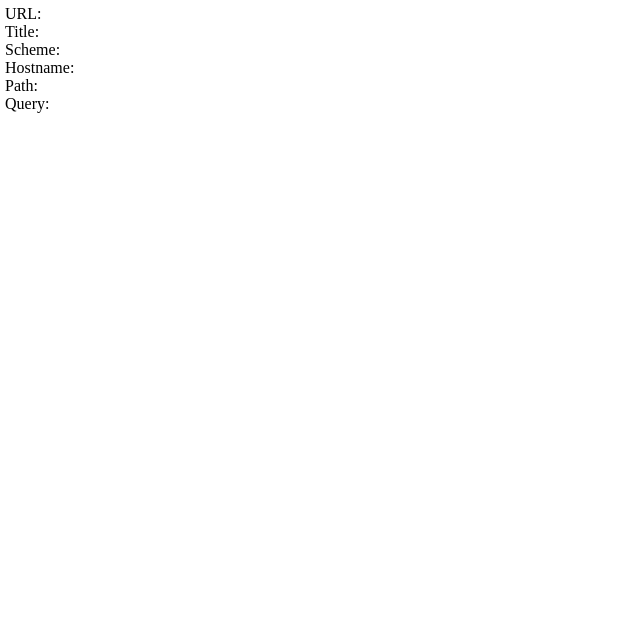
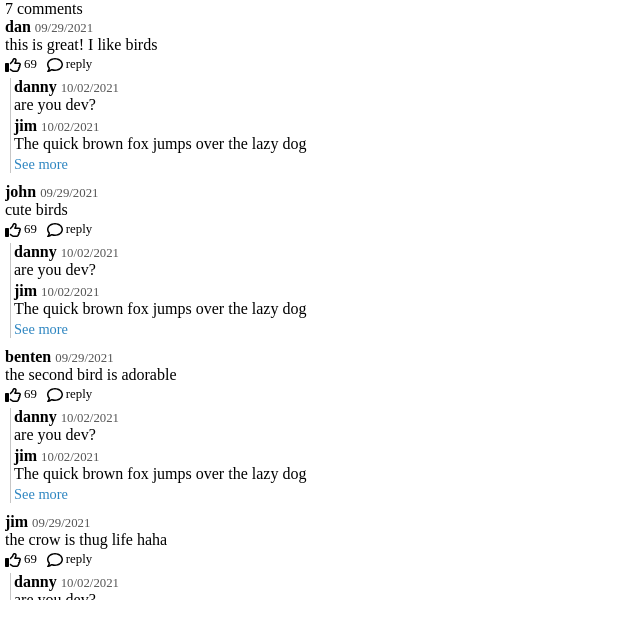
Before and after one commit to webcuss/webcuss, a React (Create React App) app in the folder extension/: page / in a window 1280 px wide. Shown: the top 638 px of the page, without its empty margins (0-640 px from the left). Built offline with nearby package versions, Linux system fonts and the light colour scheme; no server answers.

Commit message:
chore: add dummy screens for comments

```diff
--- a/extension/package.json
+++ b/extension/package.json
@@ -7,7 +7,6 @@
     "@fortawesome/free-regular-svg-icons": "^6.2.0",
     "@fortawesome/free-solid-svg-icons": "^6.2.0",
     "@fortawesome/react-fontawesome": "^0.2.0",
-    "@types/styled-components": "^5.1.26",
     "date-fns": "^2.29.3",
     "react": "^18.2.0",
     "react-dom": "^18.2.0",
@@ -24,7 +23,8 @@
     "@types/jest": "^27.5.2",
     "@types/node": "^16.11.65",
     "@types/react": "^18.0.21",
-    "@types/react-dom": "^18.0.6"
+    "@types/react-dom": "^18.0.6",
+    "@types/styled-components": "^5.1.26"
   },
   "scripts": {
     "start": "react-scripts start",
--- /dev/null
+++ b/extension/src/components/action-like/ActionLike.tsx
@@ -0,0 +1,36 @@
+import { faThumbsUp } from "@fortawesome/free-regular-svg-icons";
+import { faThumbsUp as faThumbsUpSolid} from '@fortawesome/free-solid-svg-icons';
+import { FontAwesomeIcon } from "@fortawesome/react-fontawesome";
+import React from "react";
+import styled from "styled-components";
+import { P } from "../../interfaces/common";
+
+interface ActionLikeProps extends P {
+    count: number;
+    liked?: boolean;
+}
+
+const Root = styled.div`
+    display: flex;
+    flex-direction: row;
+
+    &:hover {
+        cursor: pointer;
+    }
+`;
+
+const Count = styled.span`
+    font-size: 80%;
+    margin-left: 3px;
+`;
+
+const ActionLike = (p: ActionLikeProps) => {
+    return (
+        <Root>
+            <FontAwesomeIcon icon={p.liked === true ? faThumbsUpSolid : faThumbsUp} />
+            <Count>{p.count > 0 ? p.count : ""}</Count>
+        </Root>
+    );
+};
+
+export default ActionLike;
--- /dev/null
+++ b/extension/src/components/action-reply/ActionReply.tsx
@@ -0,0 +1,29 @@
+import { faComment} from '@fortawesome/free-regular-svg-icons';
+import { FontAwesomeIcon } from '@fortawesome/react-fontawesome';
+import React from "react";
+import styled from "styled-components";
+
+const Root = styled.div`
+    display: flex;
+    flex-direction: row;
+
+    &:hover {
+        cursor: pointer;
+    }
+`;
+
+const Txt = styled.span`
+    font-size: 80%;
+    margin-left: 3px;
+`;
+
+const ActionReply = () => {
+    return (
+        <Root>
+            <FontAwesomeIcon icon={faComment} />
+            <Txt>reply</Txt>
+        </Root>
+    );
+};
+
+export default ActionReply;
--- /dev/null
+++ b/extension/src/components/c5t/C5t.tsx
@@ -0,0 +1,56 @@
+import { format, parseISO } from "date-fns";
+import React, { useState } from "react";
+import styled from "styled-components";
+import { P } from "../../interfaces/common";
+import { IC5t } from "../../interfaces/model";
+import Reply from "../reply/Reply";
+import ActionLike from "../action-like/ActionLike";
+import ActionReply from "../action-reply/ActionReply";
+import Replies from "../replies/Replies";
+
+interface C5tProps extends P {
+    data: IC5t;
+}
+
+const Root = styled.div`
+    margin-bottom: 10px;
+`;
+
+const Date = styled.span`
+    color: var(--gray);
+    font-size: 80%;
+`;
+
+const Actions = styled.div`
+    margin-top: 3px;
+    margin-bottom: 5px;
+    display: flex;
+    flex-direction: row;
+    align-items: center;
+
+    &>*:not(:last-child) {
+        margin-right: 10px;
+    }
+`;
+
+const C5t = (p: C5tProps) => {
+    return (
+        <Root>
+            <div>
+                <b>{p.data.user.uname + " "}</b>
+                <Date>{format(parseISO(p.data.createdOn), "MM/dd/yyyy")}</Date>
+            </div>
+
+            <div>{p.data.comment}</div>
+
+            <Actions>
+                <ActionLike count={69} />
+                <ActionReply />
+            </Actions>
+
+            <Replies data={p.data} />
+        </Root>
+    );
+};
+
+export default C5t;
--- /dev/null
+++ b/extension/src/components/replies/Replies.tsx
@@ -0,0 +1,83 @@
+import React, { useState } from "react";
+import styled from "styled-components";
+import { P } from "../../interfaces/common";
+import { IC5t } from "../../interfaces/model";
+import Reply from "../reply/Reply";
+import T8y from "../t8y/T8y";
+
+const data: IC5t[] = [
+    {
+        comment: "are you dev?",
+        createdOn: "2021-10-02T06:04:22.000Z",
+        user: {
+            uname: "danny"
+        }
+    },
+    {
+        comment: "The quick brown fox jumps over the lazy dog",
+        createdOn: "2021-10-02T06:04:22.000Z",
+        user: {
+            uname: "jim"
+        }
+    },
+    {
+        comment: "indeed 🤣",
+        createdOn: "2021-10-02T06:04:22.000Z",
+        user: {
+            uname: "kim"
+        }
+    },
+    {
+        comment: "agree!",
+        createdOn: "2021-10-02T06:04:22.000Z",
+        user: {
+            uname: "jonnah"
+        }
+    },
+];
+
+interface RepliesProps extends P {
+    data: IC5t;
+}
+
+const defaultVisibleReplies: number = 2;
+
+const Root = styled.div`
+    margin-left: 5px;
+    border-left: 1px solid #C6C6C6;
+    padding-left: 3px;
+`;
+
+const SeeMore = styled.span`
+    font-size: 90%;
+    color: #2E86C1;
+
+    &:hover {
+        cursor: pointer;
+    }
+`;
+
+const Replies = (p: RepliesProps) => {
+    const [replies, setReplies] = useState<IC5t[]>(data.slice(0, defaultVisibleReplies));
+    const [hasMoreReplies, setHasMoreReplies] = useState<boolean>(true);
+
+    const seeMoreClickHandler = () => {
+        setReplies(prev => [...prev, ...data.slice(defaultVisibleReplies, data.length)]);
+        setHasMoreReplies(false);
+    };
+
+    return (
+        <Root>
+            {replies.map((r, i) => <Reply key={i} data={r} />)}
+            {hasMoreReplies && (
+                <div>
+                    <SeeMore onClick={seeMoreClickHandler}>
+                        <T8y text="See more" />
+                    </SeeMore>
+                </div>
+            )}
+        </Root>
+    );
+};
+
+export default Replies;
--- /dev/null
+++ b/extension/src/components/reply/Reply.tsx
@@ -0,0 +1,32 @@
+import { format, parseISO } from "date-fns";
+import React from "react";
+import styled from "styled-components";
+import { P } from "../../interfaces/common";
+import { IC5t } from "../../interfaces/model";
+
+interface ReplyProps extends P {
+    data: IC5t;
+}
+
+const Root = styled.div`
+    margin-bottom: 3px;
+`;
+
+const Date = styled.span`
+    color: var(--gray);
+    font-size: 80%;
+`;
+
+const Reply = (p: ReplyProps) => {
+    return (
+        <Root>
+            <div>
+                <b>{p.data.user.uname + " "}</b>
+                <Date>{format(parseISO(p.data.createdOn), "MM/dd/yyyy")}</Date>
+            </div>
+            <div>{p.data.comment}</div>
+        </Root>
+    );
+};
+
+export default Reply;
--- /dev/null
+++ b/extension/src/components/t8y/T8y.tsx
@@ -0,0 +1,14 @@
+import React from "react";
+import { P } from "../../interfaces/common";
+
+interface T8yProps extends P {
+    text: string;
+}
+
+const T8y = (p: T8yProps) => {
+    return (
+        <div>{p.text}</div>
+    );
+};
+
+export default T8y;
--- a/extension/src/index.css
+++ b/extension/src/index.css
@@ -1,10 +1,23 @@
+:root {
+  --html-width: 340px;
+  --html-height: 600px;
+  --body-padding-top: 0px;
+  --body-padding-right: 5px;
+  --body-padding-bottom: 0px;
+  --body-padding-left: 5px;
+  --gray: #555555;
+}
+
 html {
-  width: 340px;
-  height: 600px;
+  width: var(--html-width);
+  height: var(--html-height);
   margin: 0;
 }
 
 body {
   margin: 0;
-  padding: 5px;
+  padding-top: var(--body-padding-top);
+  padding-right: var(--body-padding-right);
+  padding-bottom: var(--body-padding-bottom);
+  padding-left: var(--body-padding-left);
 }
--- a/extension/src/interfaces/common.ts
+++ b/extension/src/interfaces/common.ts
@@ -1,6 +1,6 @@
 import React from "react";
 
-export interface Props {
+export interface P {
     children?: React.ReactNode;
     className?: string;
 }
--- /dev/null
+++ b/extension/src/interfaces/model.ts
@@ -0,0 +1,9 @@
+export interface IUser {
+    uname: string;
+}
+
+export interface IC5t {
+    comment: string;
+    createdOn: string;
+    user: IUser;
+}
--- a/extension/src/pages/main/Main.tsx
+++ b/extension/src/pages/main/Main.tsx
@@ -1,11 +1,78 @@
-import React from "react";
+import React, { useState } from "react";
+import styled from "styled-components";
+import C5t from "../../components/c5t/C5t";
 import PageInfo from "../../components/page-info/PageInfo";
+import T8y from "../../components/t8y/T8y";
+import { IC5t } from "../../interfaces/model";
+
+const data: IC5t[] = [
+    {
+        comment: "this is great! I like birds",
+        createdOn: "2021-09-29T13:08:26.000Z",
+        user: {
+            uname: "dan"
+        }
+    },
+    {
+        comment: "cute birds",
+        createdOn: "2021-09-29T13:08:26.000Z",
+        user: {
+            uname: "john"
+        }
+    },
+    {
+        comment: "the second bird is adorable",
+        createdOn: "2021-09-29T13:08:26.000Z",
+        user: {
+            uname: "benten"
+        },
+    },
+    {
+        comment: "the crow is thug life haha",
+        createdOn: "2021-09-29T13:08:26.000Z",
+        user: {
+            uname: "jim"
+        },
+    },
+    {
+        comment: "the crow 😂",
+        createdOn: "2021-09-29T13:08:26.000Z",
+        user: {
+            uname: "nathan"
+        }
+    },
+    {
+        comment: "eagleeeee",
+        createdOn: "2021-09-29T13:08:26.000Z",
+        user: {
+            uname: "shim"
+        }
+    },
+    {
+        comment: "Lorem ipsum dolor sit amet consectetur adipisicing elit. Nisi deleniti sint fuga, voluptatibus impedit qui ipsam id magnam esse debitis nobis maxime iure quo consequatur assumenda minima hic at voluptatem?",
+        createdOn: "2021-09-29T13:08:26.000Z",
+        user: {
+            uname: "felix"
+        }
+    },
+];
+
+const Root = styled.div`
+    height: calc(var(--html-height) - var(--body-padding-top) - var(--body-padding-bottom));
+    overflow-y: auto;
+`;
 
 const Main = () => {
+    const [comments] = useState<IC5t[]>(data);
+
     return (
-        <div>
+        <Root>
+            <T8y text={comments.length + " comments"} />
+            {comments.map((c, i) => <C5t key={i} data={c} />)}
+
+            {"--------------------------------"}
             <PageInfo />
-        </div>
+        </Root>
     );
 };
 
```
Also changed, not shown: 2 other files (tests, documents, lock files or other folders).
